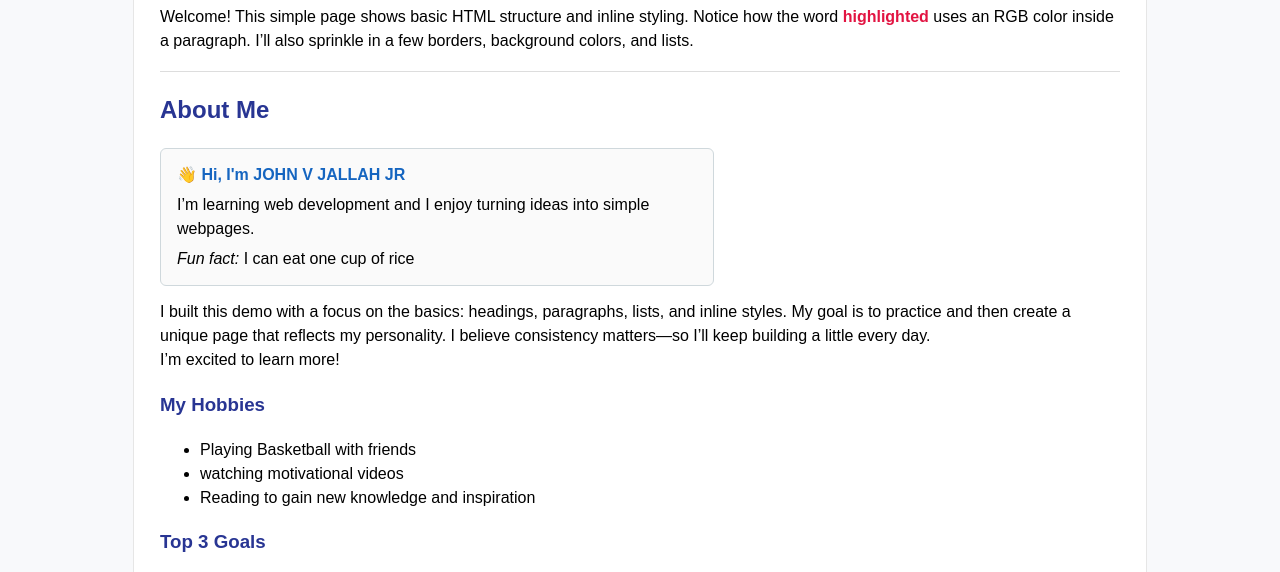
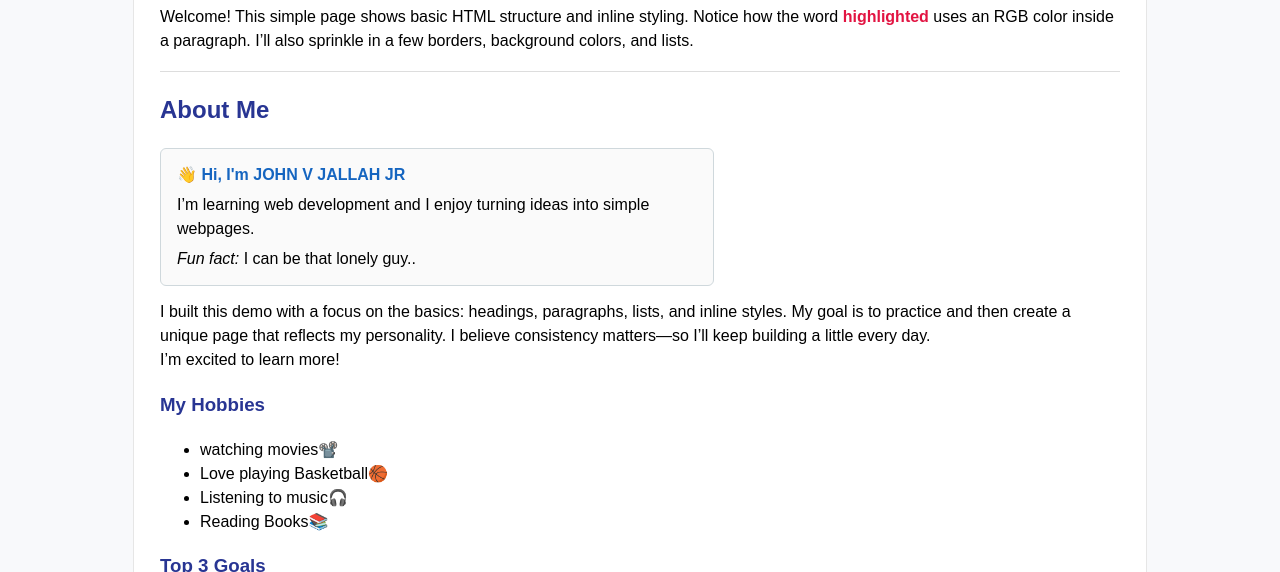
Before and after one commit to jallahjrjohnv-wq/Art277, a plain HTML site: page homeexercise.html in a window 1280 px wide. Shown: the part 157-729 px from the top of the page. Drawn offline with Linux system fonts and the light colour scheme.

Commit message:
Add files via upload

```diff
--- a/homeexercise.html
+++ b/homeexercise.html
@@ -9,7 +9,7 @@
 </head>
 <body style="font-family: Arial, Helvetica, sans-serif; line-height: 1.5; margin:0; background:#f8f9fb;">
 
-  <!-- HTML comment: Home Exercise #1 created by [JOHN V JALLAH JR], Starz University -->
+  <!-- HTML comment: Home Exercise #1 created by [Your Name], Starz University -->
 
   <!-- Top Navigation -->
   <div style="background:#ffffff; border-bottom: 4px solid #e0e0f7; padding: 12px 18px;">
@@ -45,7 +45,7 @@
           I’m learning web development and I enjoy turning ideas into simple webpages.
         </p>
         <p style="margin:0;">
-          <em>Fun fact:</em> I can eat one cup of rice
+          <em>Fun fact:</em> I can be that lonely guy..
         </p>
       </div>
 
@@ -56,13 +56,13 @@
         I’m excited to learn more!
       </p>
 
-
     <section>
       <h3 style="color:#283593;">My Hobbies</h3>
       <ul>
-        <li>Playing Basketball with friends</li>
-        <li>watching motivational videos </li>
-        <li>Reading to gain new knowledge and inspiration</li>
+        <li>watching movies📽️</li>
+        <li>Love playing Basketball🏀</li>
+        <li>Listening to music🎧</li>
+        <li>Reading Books📚</li>
       </ul>
 
       <h3 style="color:#283593;">Top 3 Goals</h3>
```
